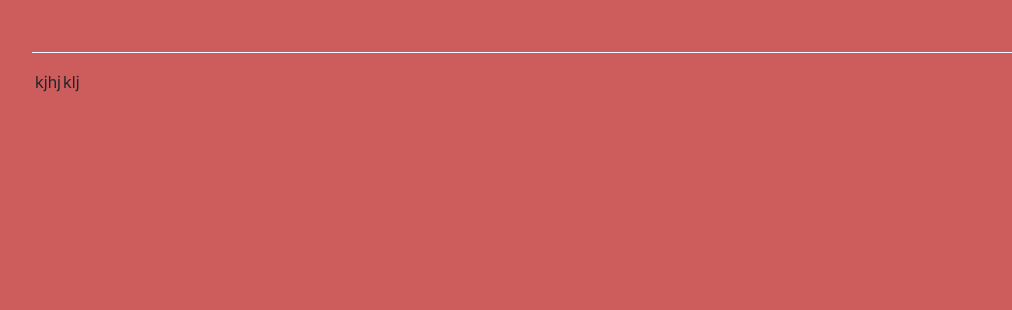
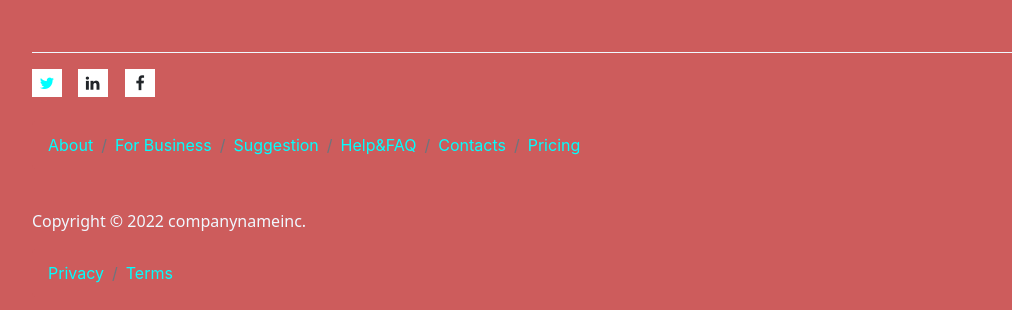
Before and after one commit to dandyfadiah08/react-btwybw, a React (Create React App) app: page / in a window 1280 px wide. Shown: the part 1964-2274 px from the top of the page, without its empty margins (68-1080 px from the left). Before the commit the page ends 2059 px from the top, so only its background shows below. Built offline with nearby package versions, Linux system fonts and the light colour scheme.

Commit message:
3 files modified

```diff
--- a/package.json
+++ b/package.json
@@ -6,6 +6,7 @@
     "@popperjs/core": "^2.11.6",
     "@types/react": ">=16.14.8",
     "bootstrap": "^5.2.2",
+    "font-awesome": "^4.7.0",
     "react": "^18.2.0",
     "react-bootstrap": "^2.6.0",
     "react-dom": "^18.2.0"
--- a/src/footer.js
+++ b/src/footer.js
@@ -6,10 +6,34 @@ export default function App() {
     <div id="footer">
       <hr/>
       <tr>
-        <td><i class="fa-brands fa-twitter"></i></td>
-        <td>kjhj</td>
-        <td>klj</td>
+        <td width="30" align="center" bgcolor="white"><a href=""><i  class="fa fa-twitter"></i></a></td>
+        <td>&nbsp;&nbsp;&nbsp;</td>
+        <td
+        width="30" align="center" bgcolor="white"
+        ><i class="fa fa-linkedin"></i></td>
+        <td><td>&nbsp;&nbsp;&nbsp;</td></td>
+        <td
+        width="30" align="center" bgcolor="white"
+        ><i class="fa fa-facebook-f"></i></td>
       </tr>
+      <br/>
+      <nav aria-label="breadcrumb">
+  <ol class="breadcrumb">
+    <li class="breadcrumb-item"><a href="#">About</a></li>
+    <li class="breadcrumb-item"><a href="#">For Business</a></li>
+    <li class="breadcrumb-item"><a href="#">Suggestion</a></li>
+    <li class="breadcrumb-item"><a href="#">Help&FAQ</a></li>
+    <li class="breadcrumb-item"><a href="#">Contacts</a></li>
+    <li class="breadcrumb-item"><a href="#">Pricing</a></li>
+  </ol>
+</nav>
+      <br/>
+
+      <p id="logo">Copyright © 2022 companynameinc.</p>
+      <ol class="breadcrumb">
+      <li class="breadcrumb-item"><a href="#">Privacy</a></li>
+      <li class="breadcrumb-item"><a href="#">Terms</a></li>
+  </ol>
     </div>
   );
 }
--- a/src/index.js
+++ b/src/index.js
@@ -6,6 +6,7 @@ import App from './App';
 import Header from './header';
 import Section1 from './section1';
 import Footer from './footer';
+import 'font-awesome/css/font-awesome.min.css';
 
 const rootElement = document.getElementById('root');
 const root = createRoot(rootElement);
```
